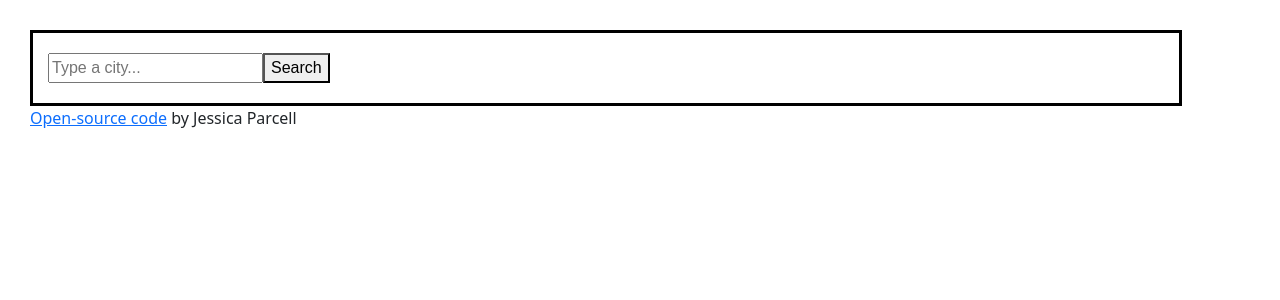
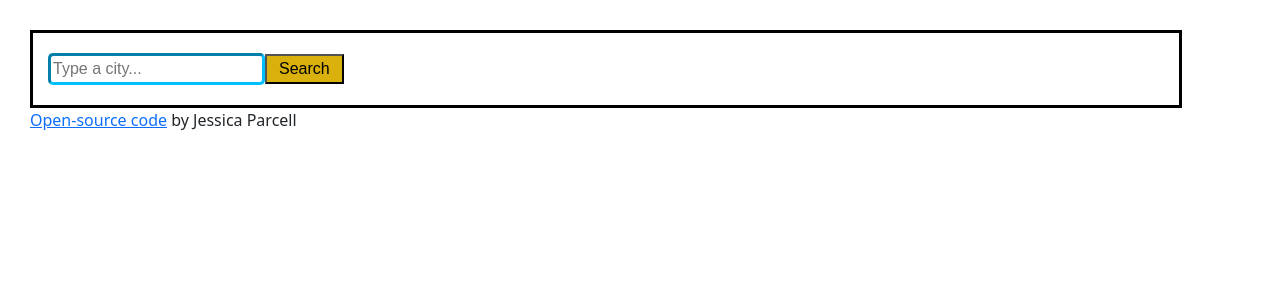
Before and after one commit to parcellj92/REACT-weather-app-react, a React (Create React App) app: page / in a window 1280 px wide. Shown: the top 300 px of the page. Built offline with nearby package versions, Linux system fonts and the light colour scheme.

Commit message:
Updated city call, and styling

```diff
--- a/src/App.css
+++ b/src/App.css
@@ -15,3 +15,18 @@ footer {
 .Container {
   max-width: 80%;
 }
+button {
+  background: rgb(217, 176, 12);
+  border-radius: 15px;
+  padding: 1px 12px;
+  margin: 5px;
+  border-width: 2px;
+  font-family: "Times New Roman", Times, serif;
+}
+
+input {
+  border-color: rgb(0, 191, 255);
+  border-radius: 5px;
+  border-width: 3px;
+  margin: 5px;
+}
--- a/src/SearchEngine.js
+++ b/src/SearchEngine.js
@@ -3,6 +3,7 @@ import axios from "axios";
 import FormattedDate from "./FormattedDate.js";
 import WeatherTemperature from "./WeatherTemperature.js";
 import WeatherForecast from "./WeatherForecast.js";
+import "./App.css";
 export default function SearchEngine() {
   let [city, setCity] = useState("");
   let [loaded, setLoaded] = useState(false);
```
